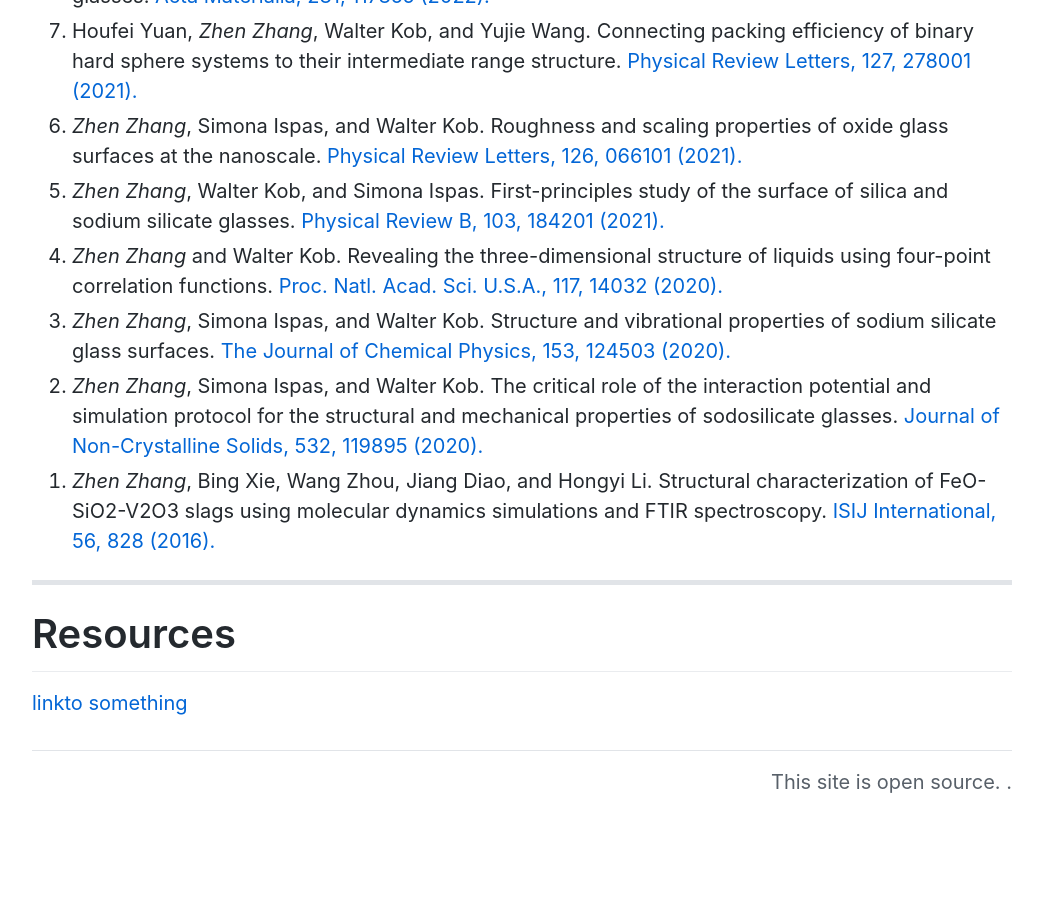
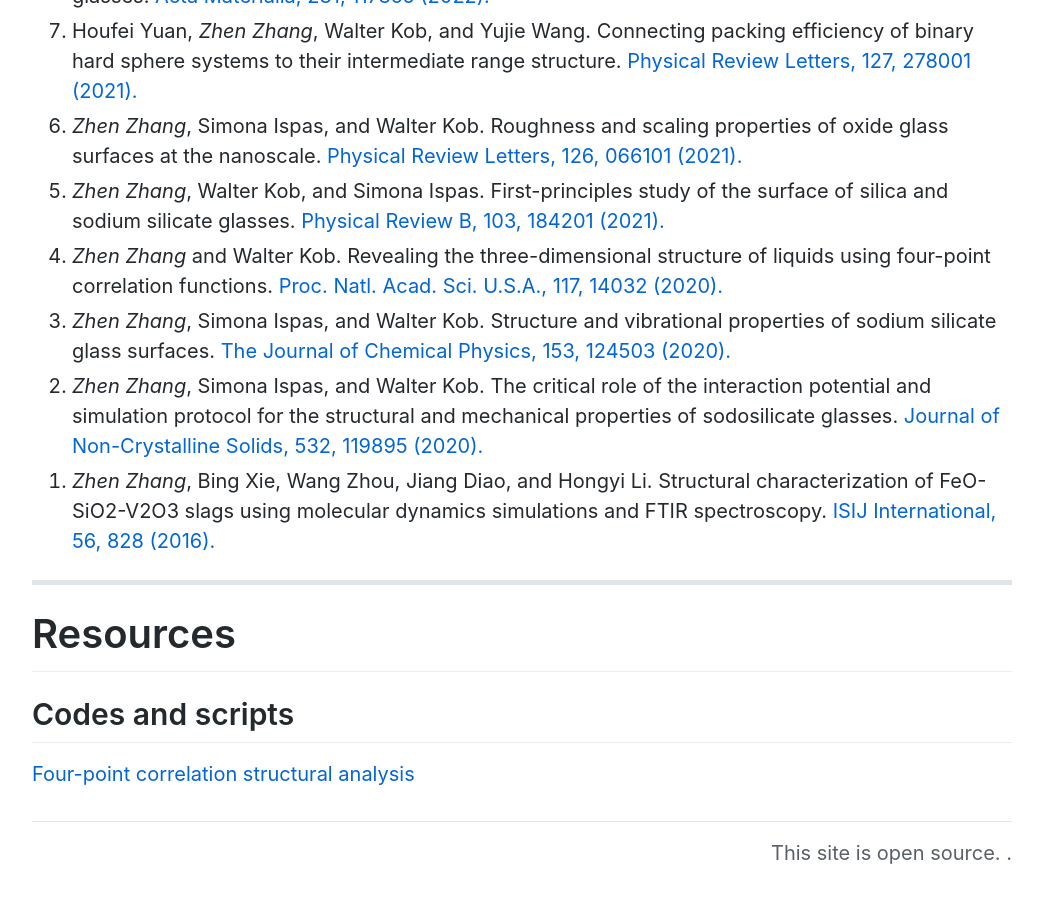
Before and after one commit to zhenzhang1991/zhenzhang1991.github.io, a Jekyll site: the page built from index.md, in a window 1280 px wide and 900 px high, scrolled down 4535 px. Shown: the whole window, without its empty margins (118-1161 px from the left). Built offline with Jekyll 4.4.1, drawn with Linux system fonts in a browser that asks for light colours; Markdown is read by kramdown in place of the engine named in the settings; comment, search, counter and statistics services are not loaded; before the commit the page ends 5364 px from its top, so only the background shows below that.

Commit message:
Update index.md

```diff
--- a/index.md
+++ b/index.md
@@ -98,5 +98,5 @@ spectroscopy. [ISIJ International, 56, 828 (2016).](https://doi.org/10.2355/isij
 * * *
 
 # Resources
-
-[linkto something](https://doi.org/10.2355/isijinternational.ISIJINT-2015-600)
+## Codes and scripts
+[Four-point correlation structural analysis](https://github.com/zhenzhang1991/three-dimensional-structure)
```
